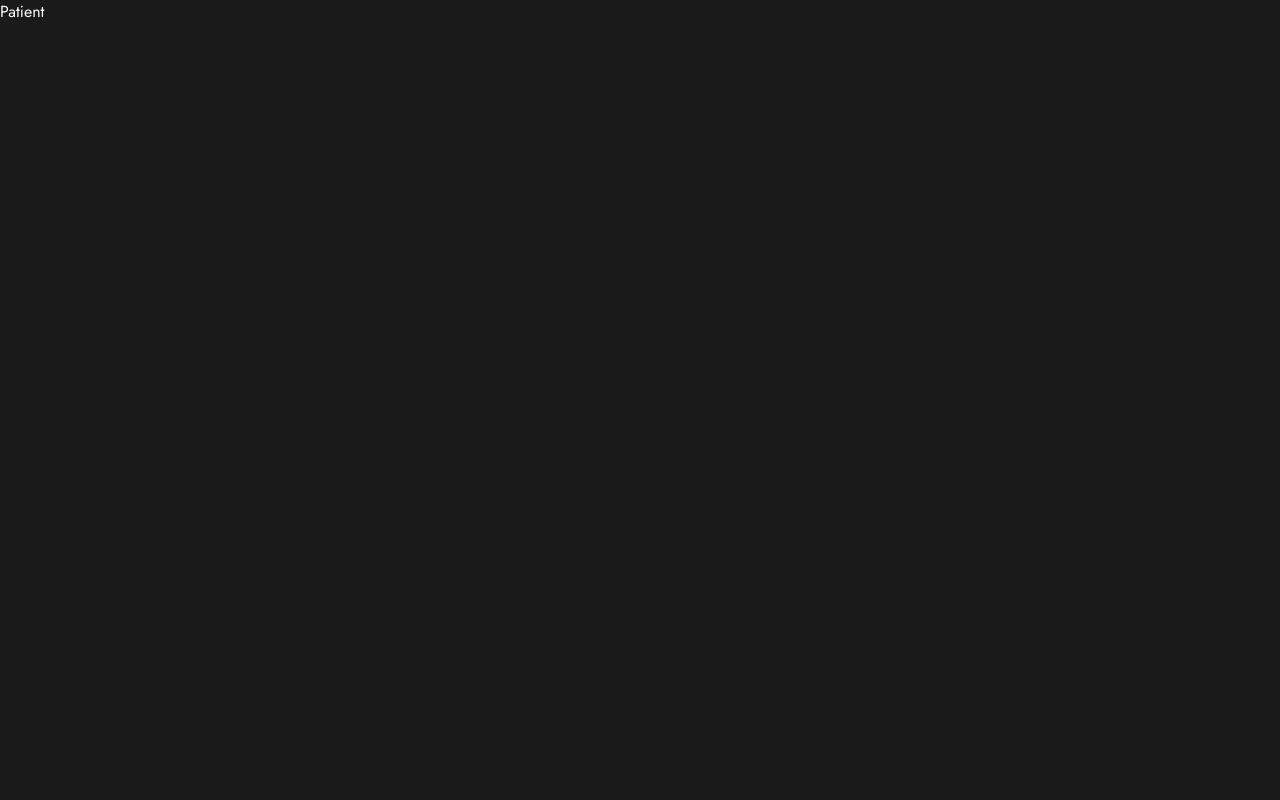
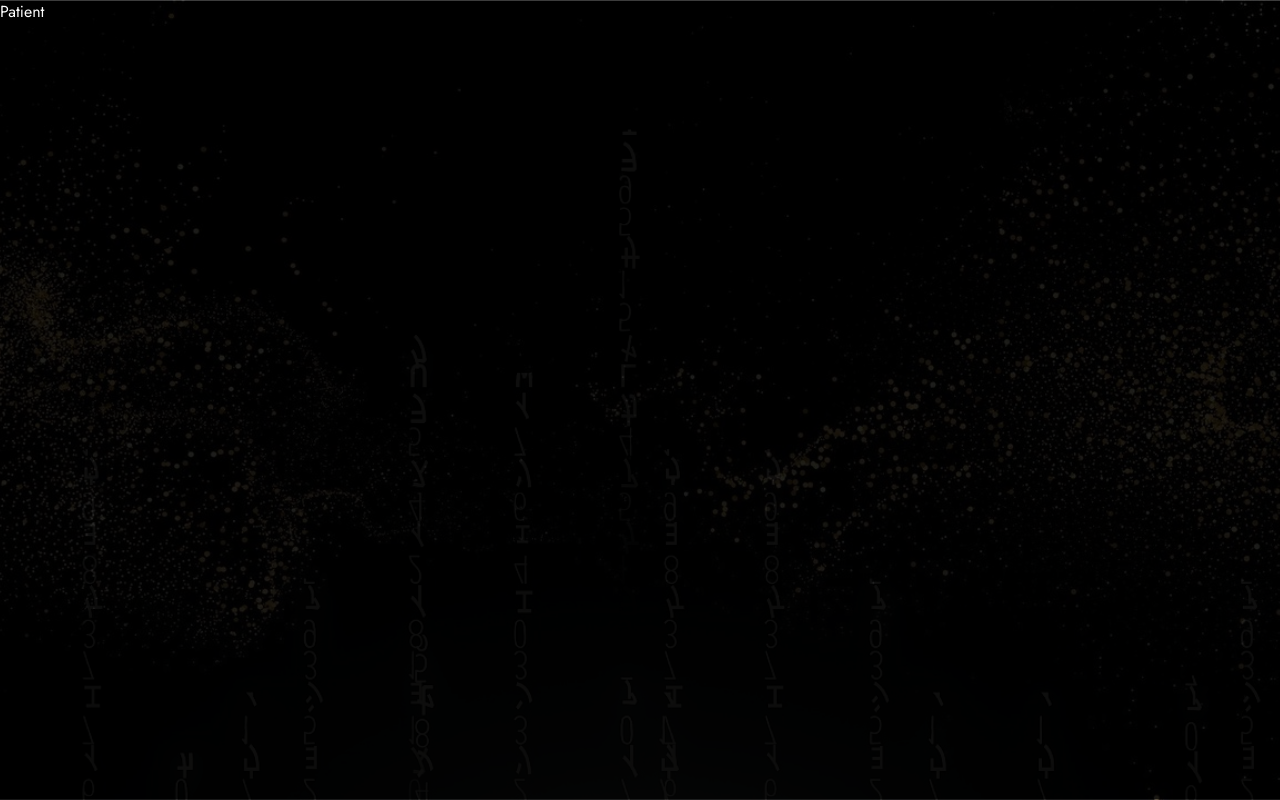
Before and after one commit to JosefZr/New-Dental-Generation, a React (Vite) app in the folder client/: page /patient in a window 1280 px wide. Built offline with nearby package versions, Linux system fonts and the light colour scheme.

Commit message:
adding the vercel.json and fixing the links of the svg backgrounds

```diff
--- a/client/src/index.css
+++ b/client/src/index.css
@@ -31,7 +31,7 @@ body {
   left: 0;
   width: 100%;
   height: 100%;
-  background-image: url("backs/OPENING.svg");
+  background-image: url("../public/backs/OPENING.svg");
   opacity: 1;
   transition: opacity 1s ease-out;
   z-index: 9999;
@@ -155,7 +155,7 @@ body {
 /*start the landing section  */
 .main{
   background-color: black;
-  background-image: url("backs/01 landing page .svg");
+  background-image: url("../public/backs/01\ landing\ page\ .svg");
   background-size: cover;
   background-attachment: fixed;
   background-position: center;
--- a/client/src/pages/DentalLab.jsx
+++ b/client/src/pages/DentalLab.jsx
@@ -1,6 +1,6 @@
 
 export default function DentalLab() {
   return (
-    <div className=".main">DentalLab</div>
+    <div className="main">DentalLab</div>
   )
 }
--- a/client/src/pages/DentalStore.jsx
+++ b/client/src/pages/DentalStore.jsx
@@ -1,6 +1,6 @@
 
 export default function DentalStore() {
   return (
-    <div className=".main">DentalStore</div>
+    <div className="main">DentalStore</div>
   )
 }
--- a/client/src/pages/Intro.jsx
+++ b/client/src/pages/Intro.jsx
@@ -35,7 +35,7 @@ const HeroHeading = styled.h1`
   background-color: var(--white);
   text-transform: uppercase;
   -webkit-text-fill-color: transparent;
-  background-image: url("backs/heading-texture_1heading-texture.webp");
+  background-image: url("../../public/backs/heading-texture_1heading-texture.webp");
   background-clip: text;
   margin-top: 0.5rem;
   font-size: 3.88rem;
--- a/client/src/pages/Patient.jsx
+++ b/client/src/pages/Patient.jsx
@@ -1,6 +1,6 @@
 
 export default function Patient() {
   return (
-    <div className=".main">Patient</div>
+    <div className="main">Patient</div>
   )
 }
```
Also changed, not shown: client/src/vercel.json (added).
